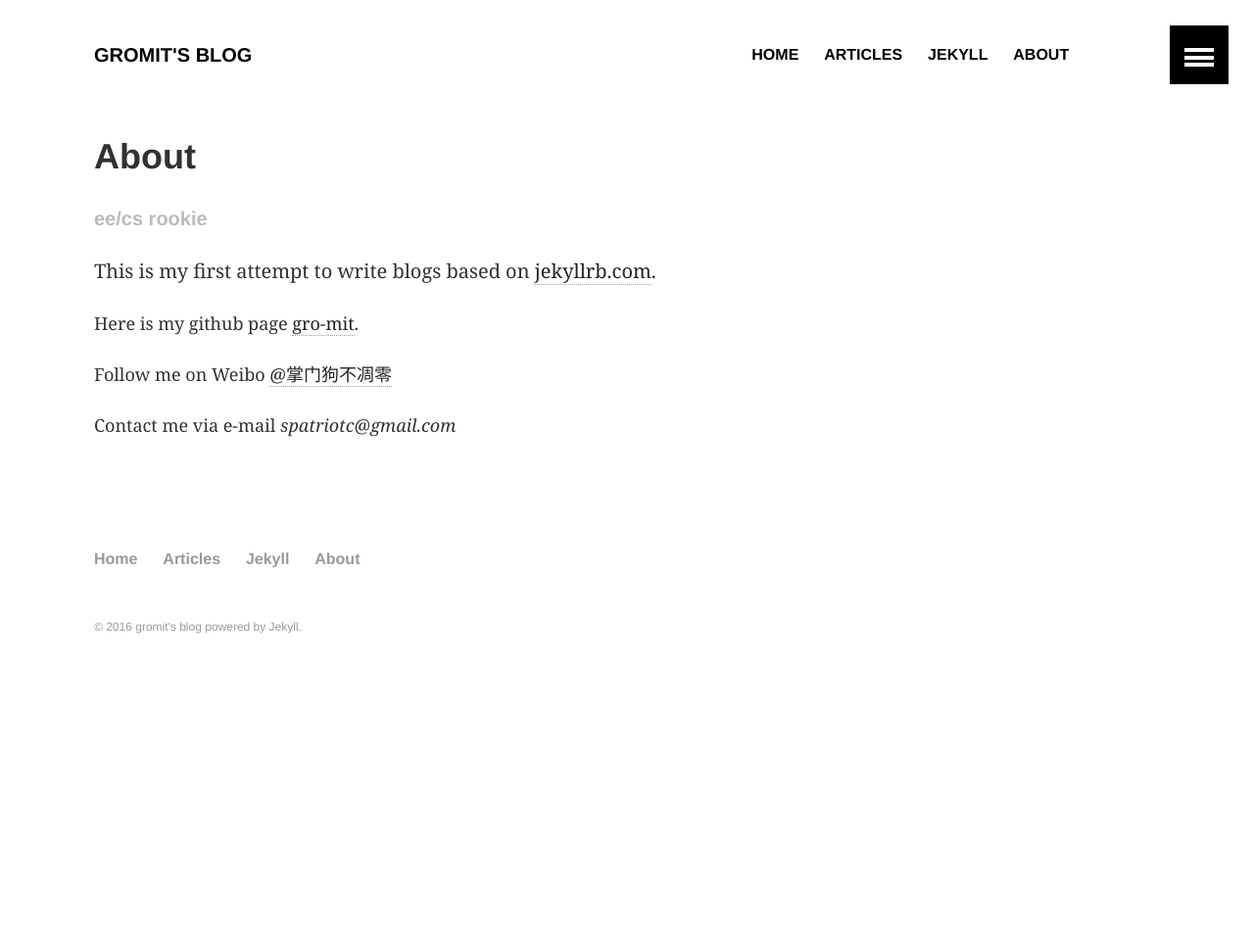
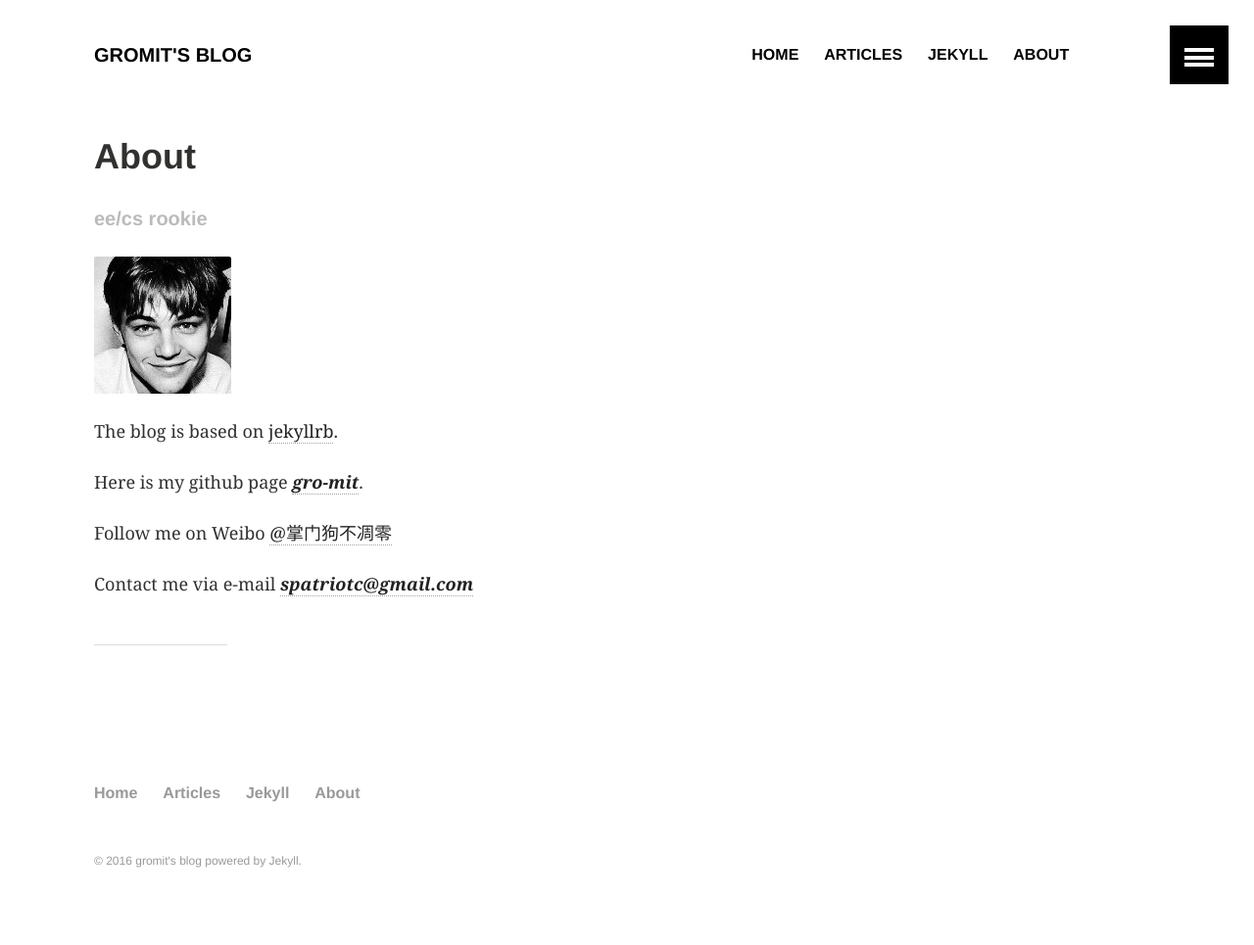
Before and after one commit to gro-mit/gro-mit.github.io, a Jekyll site: the page built from About.md, in a window 1280 px wide. Shown: the whole page at 98% size. Built offline with Jekyll 4.4.1, drawn with Linux system fonts in a browser that asks for light colours; before the commit the page ends 900 px from its top, so only the background shows below that.

Commit message:
update about page

```diff
--- a/About.md
+++ b/About.md
@@ -5,10 +5,15 @@ permalink: /about/
 excerpt: ee/cs rookie
 ---
 
-This is my first attempt to write blogs based on [jekyllrb.com](http://jekyllrb.com/).
+![pic]({{ site.url }}/images/icon.jpg)
 
-Here is my github page [gro-mit](http://github.com/gro-mit).
+
+The blog is based on [jekyllrb](http://jekyllrb.com/).
+
+Here is my github page ***[gro-mit](https://github.com/gro-mit)***.
 
 Follow me on Weibo [@掌门狗不凋零](http://weibo.com/1583170297)
 
-Contact me via e-mail  *spatriotc@gmail.com*
+Contact me via e-mail   ***[spatriotc@gmail.com](mailto:spatriotc@gmail.com)***
+
+---
```
